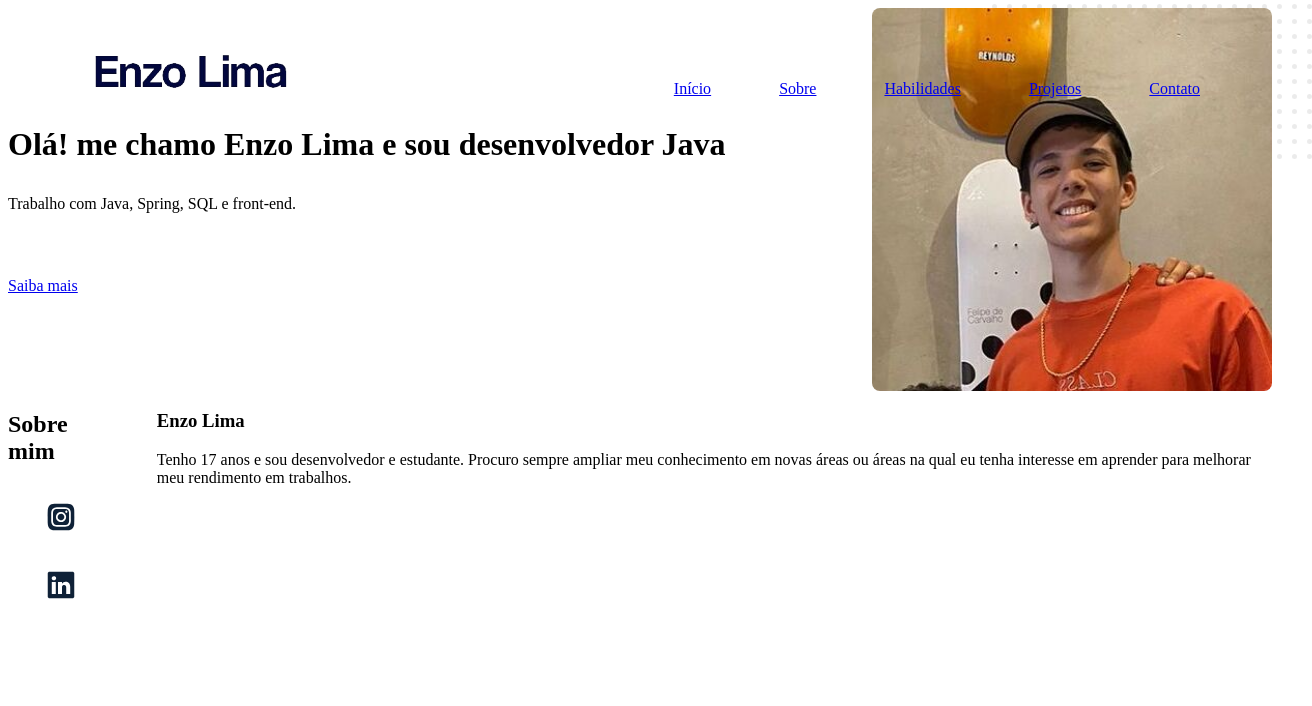
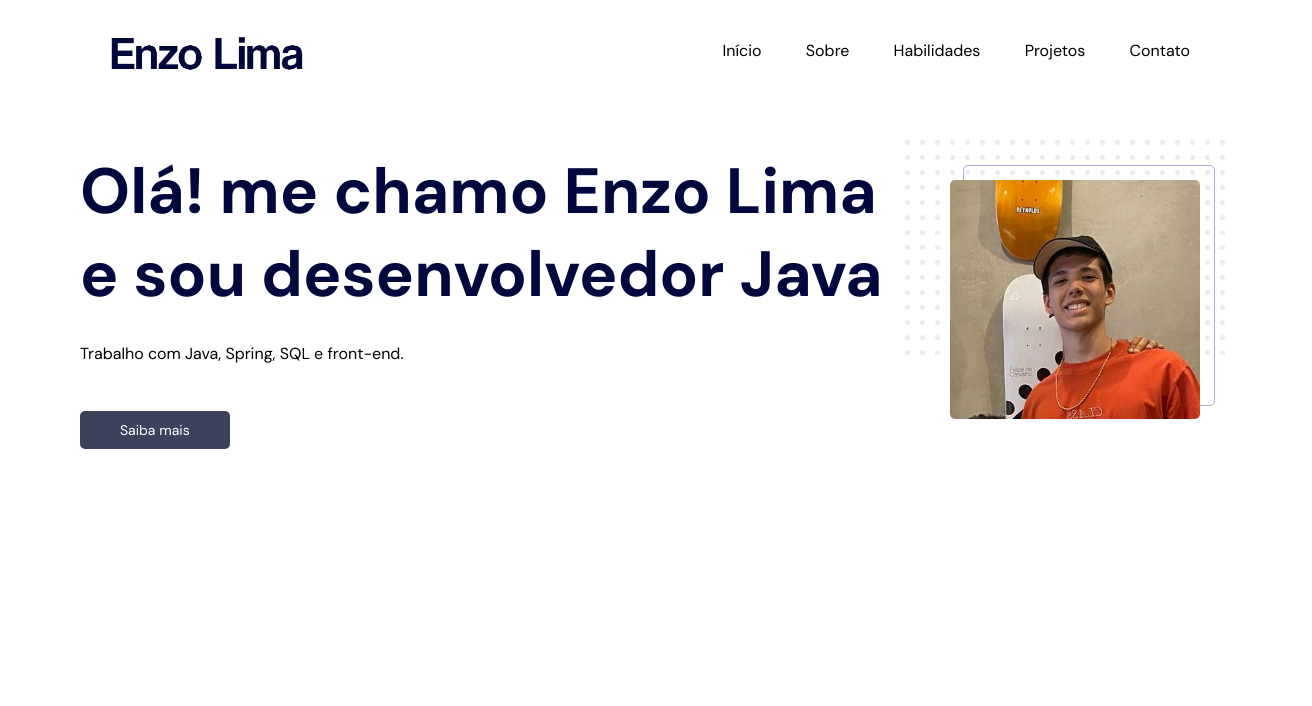
Before and after one commit to enzogl7/portfolio, a plain HTML site: page index.html in a window 1280 px wide. Shown: the top 706 px of the page, 1312 px wide, since content can reach past the window. Drawn offline with nearby package versions, Linux system fonts and the light colour scheme; files whose address does not match are found by name.

Commit message:
Update extends.css

```diff
--- a/css/extends.css
+++ b/css/extends.css
@@ -1,5 +1,5 @@
-@import '/variables.css';
-@import '/globals.css';
+@import './variables.css';
+@import './globals.css';
 
 @import '/components/navbar.css';
 @import '/components/header.css';
```
